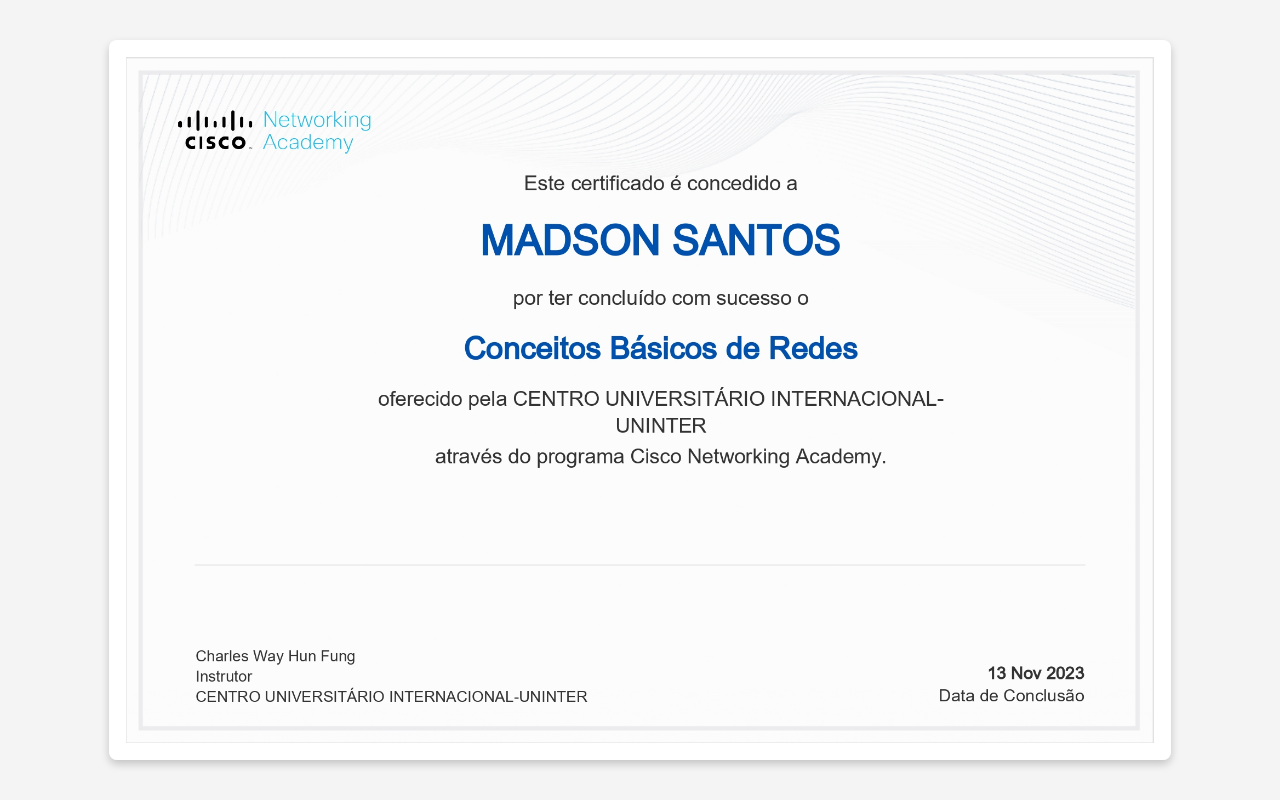
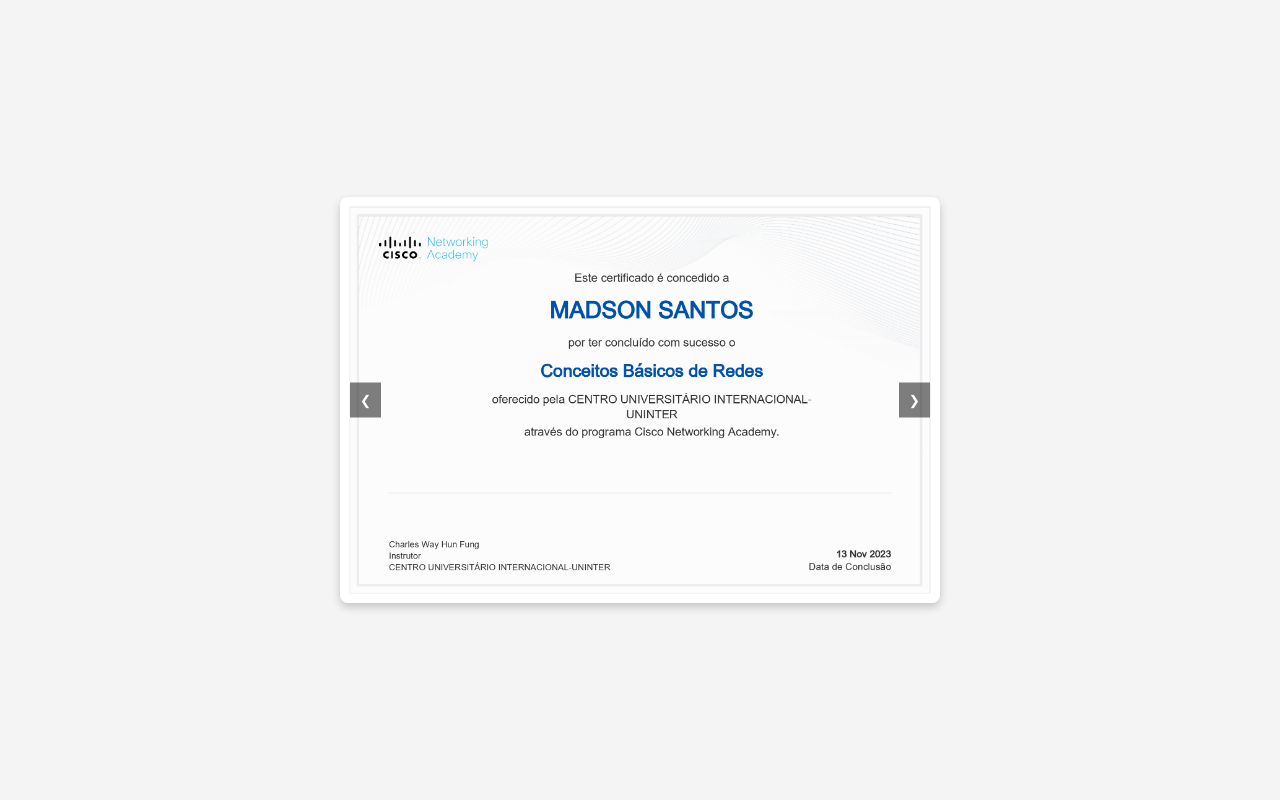
Before and after one commit to madson10/certificado, a plain HTML site: page index.html in a window 1280 px wide. Drawn offline with Linux system fonts and the light colour scheme.

Commit message:
adicionando segundo certificado

```diff
--- a/css/style.css
+++ b/css/style.css
@@ -10,9 +10,30 @@ body {
   height: 100vh;
   background-color: #f4f4f4;
 }
-img {
-  max-width: 90%;
-  max-height: 90vh;
+.carousel {
+  position: relative;
+  width: 80%;
+  max-width: 600px;
+  overflow: hidden;
   border-radius: 8px;
   box-shadow: 0 4px 8px rgba(0, 0, 0, 0.2);
 }
+.slides {
+  display: flex;
+  transition: transform 0.5s ease-in-out;
+}
+.slides img {
+  width: 100%;
+}
+.prev, .next {
+  position: absolute;
+  top: 50%;
+  transform: translateY(-50%);
+  background-color: rgba(0, 0, 0, 0.5);
+  color: white;
+  border: none;
+  padding: 10px;
+  cursor: pointer;
+}
+.prev { left: 10px; }
+.next { right: 10px; }
--- a/index.html
+++ b/index.html
@@ -6,13 +6,22 @@
   <meta name="viewport" content="width=device-width, initial-scale=1.0">
   <link rel="stylesheet" href="./css/style.css">
   <title>Meu Certificado</title>
-  <style>
 
-  </style>
+
 </head>
 
 <body>
-  <img src="./img/Networking_Basics_certificate_madsonsdj-hotmail-com_4b8833d0-a77f-40fa-a3a6-743e2f2dfbae_page-0001.jpg" alt="Meu Certificado">
+  <div class="carousel">
+    <button class="prev" onclick="moveSlide(-1)">&#10094;</button>
+    <div class="slides">
+      <img src="./img/Networking_Basics_certificate_madsonsdj-hotmail-com_4b8833d0-a77f-40fa-a3a6-743e2f2dfbae_page-0001.jpg" alt="Certificado 1">
+      <img src="./img/Introduction_to_Cybersecurity_certificate_madsonsdj-hotmail-com_ad97be3a-b708-4378-a28d-18f6e587586b_page-0001.jpg" alt="Certificado 2">
+    </div>
+    <button class="next" onclick="moveSlide(1)">&#10095;</button>
+  </div>
+
+  <script src="./js/script.js"></script>
 </body>
 
+
 </html>
--- /dev/null
+++ b/js/script.js
@@ -0,0 +1,7 @@
+let index = 0;
+function moveSlide(direction) {
+  const slides = document.querySelector(".slides");
+  const totalSlides = slides.children.length;
+  index = (index + direction + totalSlides) % totalSlides;
+  slides.style.transform = `translateX(${-index * 100}%)`;
+}
```
Also changed, not shown: img/Introduction_to_Cybersecurity_certificate_madsonsdj-hotmail-com_ad97be3a-b708-4378-a28d-18f6e587586b_page-0001.jpg (added).
